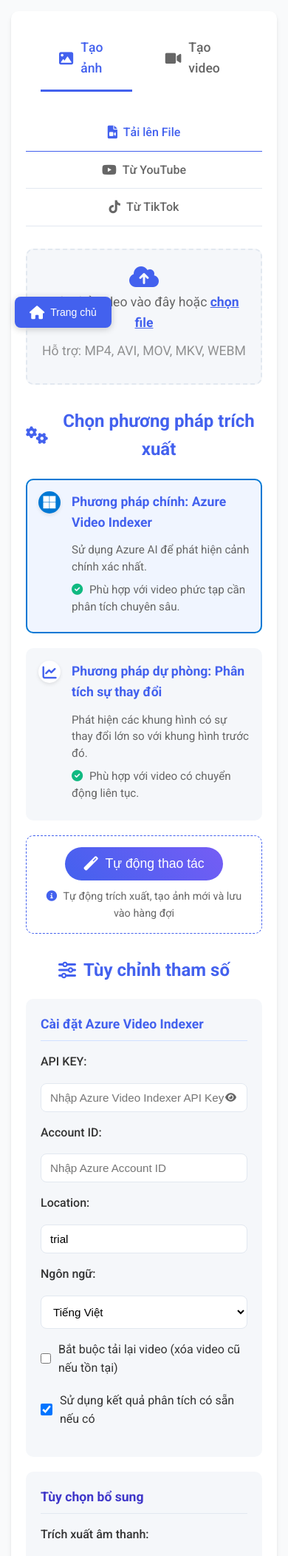
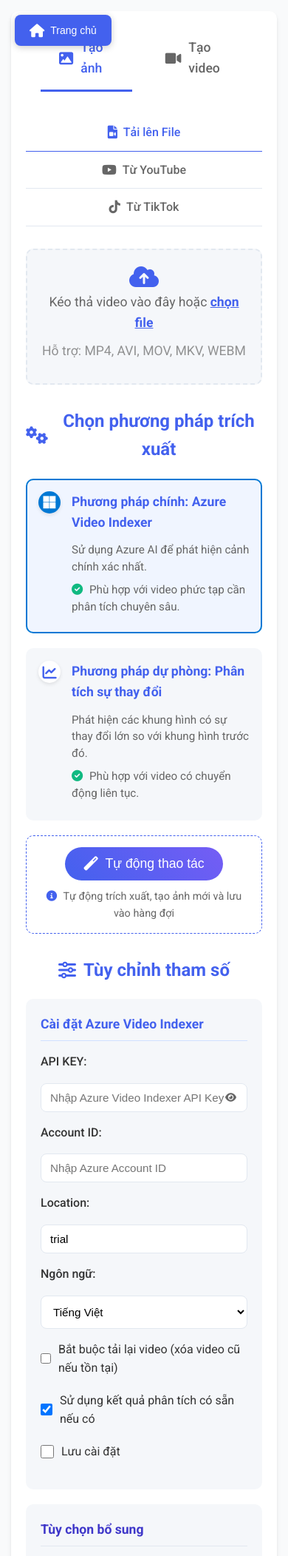
Before and after one commit to leodqk/ExtractVideoTool, a Flask app: page / in a window 390 px wide. Shown: the top 2103 px of the page at 74% size. Run offline with Flask 3, Linux system fonts and the light colour scheme; some libraries are stand-ins or nearby versions.

Commit message:
Enhance Azure settings management by adding a 'Save Settings' checkbox in the UI, allowing users to persist their Azure credentials and preferences. Refactor CSS for improved layout and adjust button positioning. Simplify modal close behavior in image queue. Update error messages for clarity.

```diff
--- a/static/css/style.css
+++ b/static/css/style.css
@@ -100,11 +100,11 @@ header p {
   background-color: white;
   border-radius: 10px;
   box-shadow: var(--card-shadow);
-  padding: 30px;
   margin-bottom: 40px;
 }
 
 .upload-container {
+  padding: 20px;
   display: flex;
   flex-direction: column;
   align-items: center;
@@ -1751,11 +1751,6 @@ footer {
     padding: 15px;
   }
 
-  .upload-section,
-  .results-section {
-    padding: 20px;
-  }
-
   .method-options {
     grid-template-columns: 1fr;
   }
@@ -2731,12 +2726,11 @@ footer {
 }
 
 #home-btn {
-  position: fixed;
+  position: absolute;
   left: 20px;
-  top: 50%;
-  transform: translateY(-50%);
+  top: 20px;
   z-index: 1000;
-  background-color: #4361ee;
+  background-color: var(--primary-color);
   color: white;
   border: none;
   border-radius: 8px;
@@ -2754,8 +2748,6 @@ footer {
 
 #home-btn:hover {
   background-color: #5468e7;
-  transform: translateY(-50%) scale(1.05);
-  box-shadow: 0 4px 15px rgba(0, 0, 0, 0.3);
 }
 
 #home-btn i {
--- a/static/js/modules/extraction.js
+++ b/static/js/modules/extraction.js
@@ -39,6 +39,16 @@ async function startExtraction() {
   // Validate inputs based on upload method
   if (!validateInputs(activeUploadMethod, selectedMethod)) {
     return;
+  }
+
+  // If using Azure method and save settings is checked, save the settings
+  if (
+    selectedMethod === "azure" &&
+    document.getElementById("azure-save-settings").checked
+  ) {
+    import("../services/azureService.js").then(({ saveAzureSettings }) => {
+      saveAzureSettings();
+    });
   }
 
   // Show progress
@@ -137,7 +147,7 @@ function validateInputs(activeUploadMethod, selectedMethod) {
 
     if (!apiKey || !accountId || !location) {
       showError(
-        "Vui lòng nhập đầy đủ thông tin API Key, Account ID và Location cho Azure"
+        "Vui lòng nhập đầy đủ thông tin API Key, Account ID và Location cho Azure Video Indexer"
       );
       return false;
     }
--- a/static/js/modules/imageQueue.js
+++ b/static/js/modules/imageQueue.js
@@ -132,9 +132,7 @@ export function showImageQueueModal() {
   // Thêm sự kiện cho nút đóng
   const closeBtn = modal.querySelector(".close-btn");
   closeBtn.addEventListener("click", function () {
-    if (confirm("Bạn có chắc chắn muốn hủy quá trình tự động thao tác?")) {
-      document.body.removeChild(modalOverlay);
-    }
+    document.body.removeChild(modalOverlay);
   });
 
   // Thêm sự kiện cho các nút trong modal nếu có ảnh
--- a/templates/index.html
+++ b/templates/index.html
@@ -401,6 +401,12 @@
                       <span>Sử dụng kết quả phân tích có sẵn nếu có</span>
                     </label>
                   </div>
+                  <div class="form-group">
+                    <label>
+                      <input type="checkbox" id="azure-save-settings" />
+                      <span>Lưu cài đặt</span>
+                    </label>
+                  </div>
                 </div>
               </div>
 
@@ -616,9 +622,6 @@
             <button id="download-all-btn" class="primary-btn">
               <i class="fas fa-download"></i> Tải xuống tất cả
             </button>
-            <button id="extract-script-btn" class="secondary-btn">
-              <i class="fas fa-file-alt"></i> Trích xuất kịch bản
-            </button>
 
             <button id="new-video-btn" class="outline-btn">
               <i class="fas fa-video"></i> Xử lý video khác
```
Also changed, not shown: static/js/services/azureService.js (+45 -14 lines).
